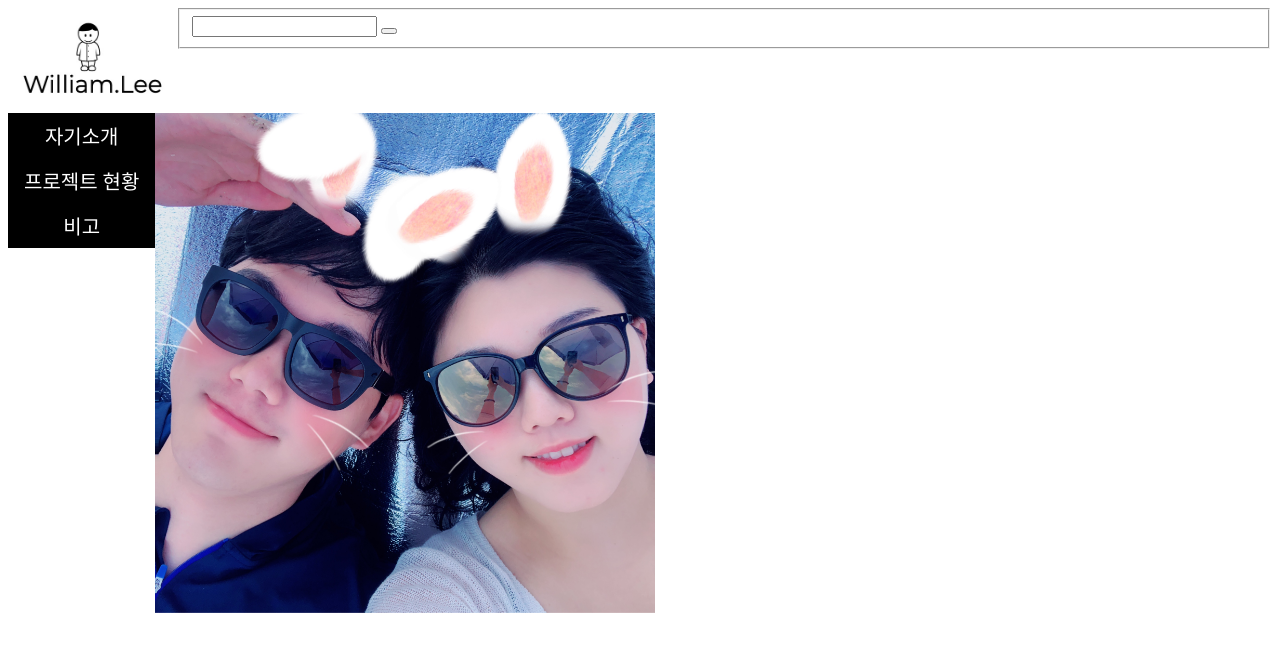
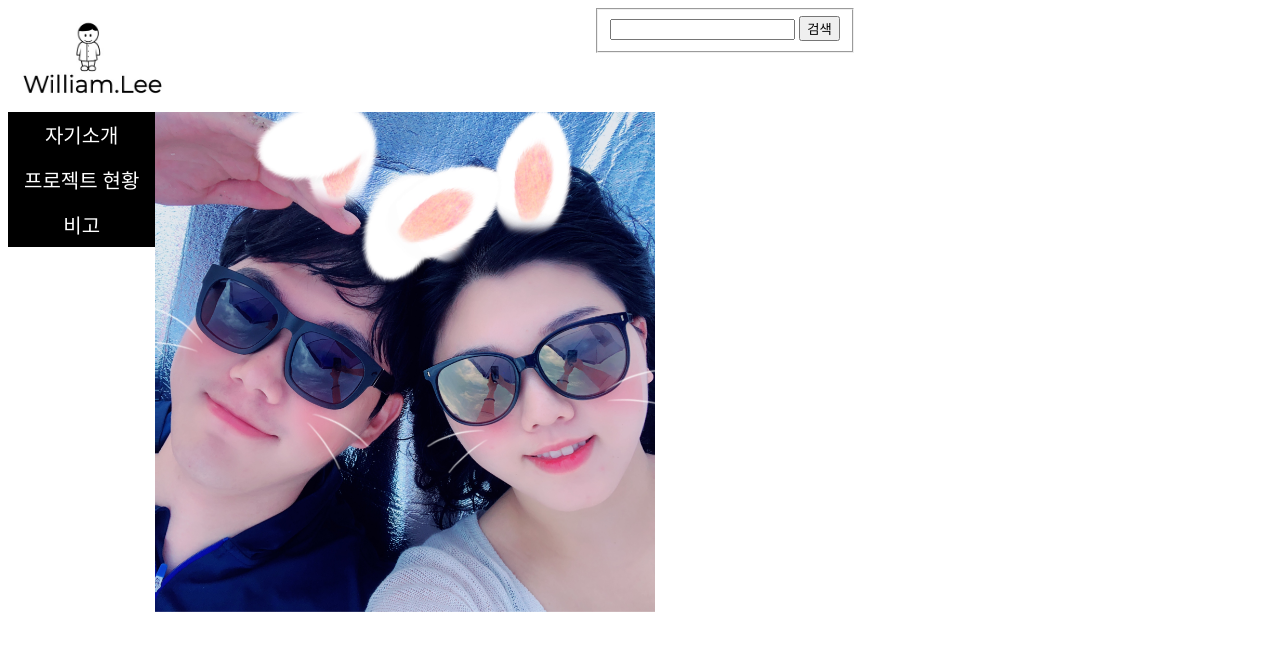
Before and after one commit to znspdlf15/TMainWebpage, a plain HTML site: page index.html in a window 1280 px wide. Drawn offline with Linux system fonts and the light colour scheme.

Commit message:
Trivia Update
main.css에 Aligner class 추가.

```diff
--- a/css/main.css
+++ b/css/main.css
@@ -1,13 +1,18 @@
 a {
   text-decoration: none;
 }
-.logo {
+.header_logo {
   float:left;
 }
 
-.header {
-  height:105px;
+.header div {
+  overflow: hidden;
 }
+
+.header_search {
+  vertical-align: middle;
+}
+
 .side {
   height:500px;
   float:left;
@@ -39,10 +44,25 @@ a {
   color: white;
 }
 
-.header .logo img{
+.header .header_logo img{
   height:100px;
 }
 
-a {
+.Aligner {
+  display: flex;
+  align-items: center;
+  vertical-align: middle;
+  justify-content: center;
+}
 
+.Aligner-item {
+  max-height: 50%;
 }
+
+.Aligner-item--top {
+  align-self: flex-start;
+}
+
+.Aligner-item--bottom {
+  align-self: flex-end;
+}
--- a/index.html
+++ b/index.html
@@ -10,17 +10,19 @@
     <div class="wrap">
       <div class="header" role="banner">
         <div class="special_bg">
-          <div class="area_flex">
-            <div class="logo">
+          <div class="area_flex ">
+            <div class="header_logo">
               <a href="./"><img src="./img/William Logo.jpeg"></a>
             </div>
-            <div class="search">
-              <form class="" action="index.html" method="post">
-                <fieldset>
-                  <input>
-                  <button>
-                </fieldset>
-              </form>
+            <div class="header_search Aligner">
+              <div class="Aligner-item">
+                <form class="" action="index.html" method="post">
+                  <fieldset>
+                    <input type="text">
+                    <input type="button" value="검색">
+                  </fieldset>
+                </form>
+              </div>
             </div>
           </div>
         </div>
```
